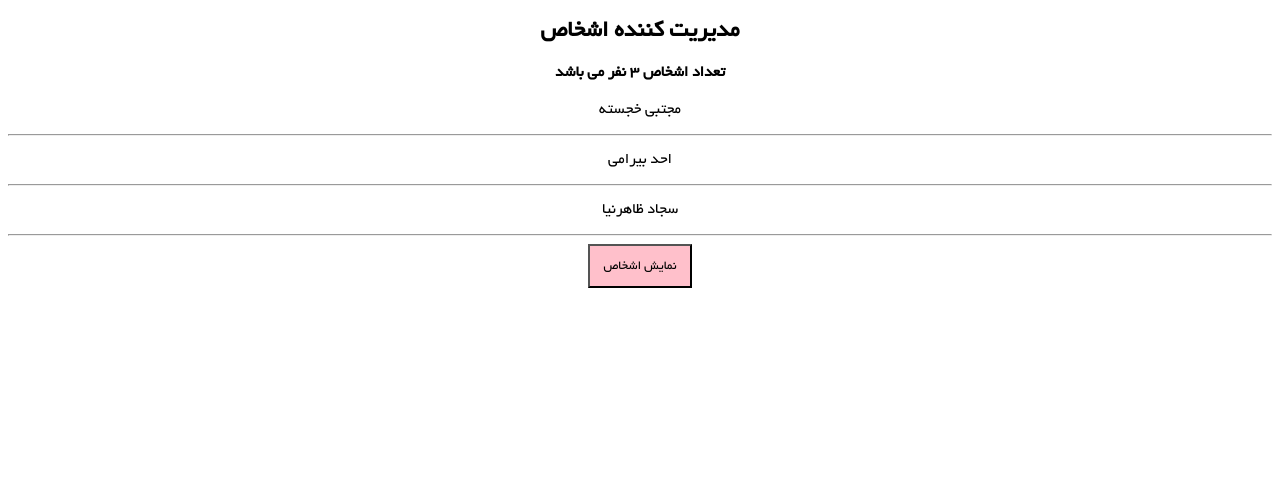
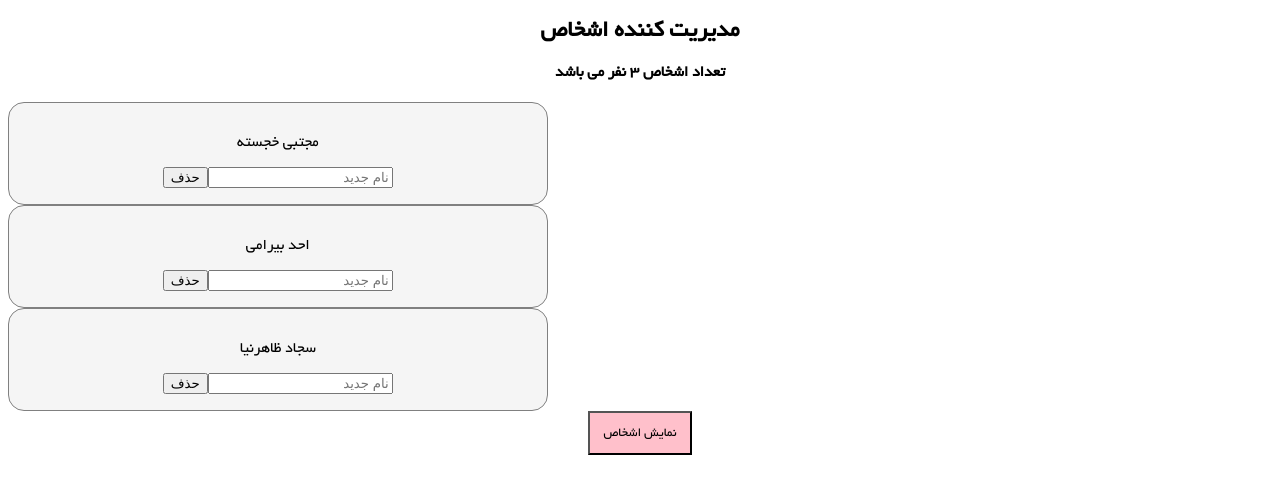
Before and after one commit to MojtabaKhojasteh/person-manager-tl, a React (Create React App) app: page / in a window 1280 px wide. Both pictures are taken after a click on the button "نمایش اشخاص". Shown: the top 494 px of the page. Built offline with nearby package versions, Linux system fonts and the light colour scheme.

Commit message:
Editing Persons

```diff
--- a/src/App.jsx
+++ b/src/App.jsx
@@ -6,9 +6,9 @@ import "./App.css";
 class App extends Component {
   state = {
     persons: [
-      { id: 1, firstname: "مجتبی", lastname: "خجسته" },
-      { id: 2, firstname: "احد", lastname: "بیرامی" },
-      { id: 3, firstname: "سجاد", lastname: "ظاهرنیا" },
+      { id: 1, fullname: "مجتبی خجسته" },
+      { id: 2, fullname: "احد بیرامی" },
+      { id: 3, fullname: "سجاد ظاهرنیا" },
     ],
     showPersons: false,
   };
@@ -23,12 +23,25 @@ class App extends Component {
     this.setState({ persons: filteredPersons });
   };
 
+  personNameChange = (event, id) => {
+    const newPersons = [...this.state.persons];
+    const index = newPersons.findIndex((item) => item.id === id);
+    newPersons[index].fullname = event.target.value;
+    this.setState({ persons: newPersons });
+  };
+
   render() {
     const { persons, showPersons } = this.state;
 
     let show = null;
     if (showPersons) {
-      show = <Afrad persons={persons} personDelete={this.handleDeletePerson} />;
+      show = (
+        <Afrad
+          persons={persons}
+          personDelete={this.handleDeletePerson}
+          personChange={this.personNameChange}
+        />
+      );
     }
 
     const style = {
--- a/src/components/Afrad.jsx
+++ b/src/components/Afrad.jsx
@@ -1,15 +1,15 @@
 import React from "react";
 import Fard from "./Fard.jsx";
 
-const Afrad = ({ persons, personDelete }) => {
+const Afrad = ({ persons, personDelete, personChange }) => {
   return (
     <div>
       {persons.map((fard) => (
         <Fard
           key={fard.id}
-          firstname={fard.firstname}
-          lastname={fard.lastname}
+          fullname={fard.fullname}
           deleted={() => personDelete(fard.id)}
+          changed={(event) => personChange(event, fard.id)}
         />
       ))}
     </div>
--- /dev/null
+++ b/src/components/Fard.css
@@ -0,0 +1,8 @@
+.fard {
+    width: 40%;
+    border: 1px solid gray;
+    border-radius: 1em;
+    padding: 1em;
+    background-color: whitesmoke;
+    direction: rtl;
+}
--- a/src/components/Fard.jsx
+++ b/src/components/Fard.jsx
@@ -1,10 +1,12 @@
 import React from "react";
+import "./Fard.css";
 
-const Fard = ({ firstname, lastname, deleted }) => {
+const Fard = ({ fullname, deleted, changed }) => {
   return (
-    <div onClick={deleted} style={{ cursor: "pointer" }}>
-      <p>{`${firstname} ${lastname}`}</p>
-      <hr />
+    <div className="fard">
+      <p>{`${fullname}`}</p>
+      <input type="text" onChange={changed} placeholder="نام جدید" />
+      <button onClick={deleted}>حذف</button>
     </div>
   );
 };
```
